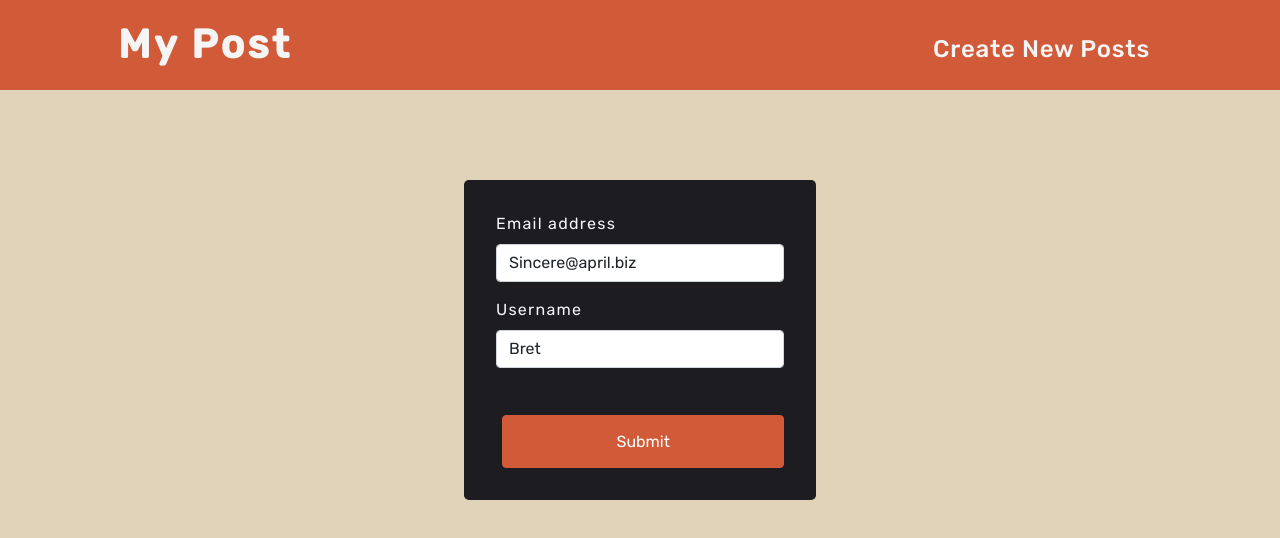
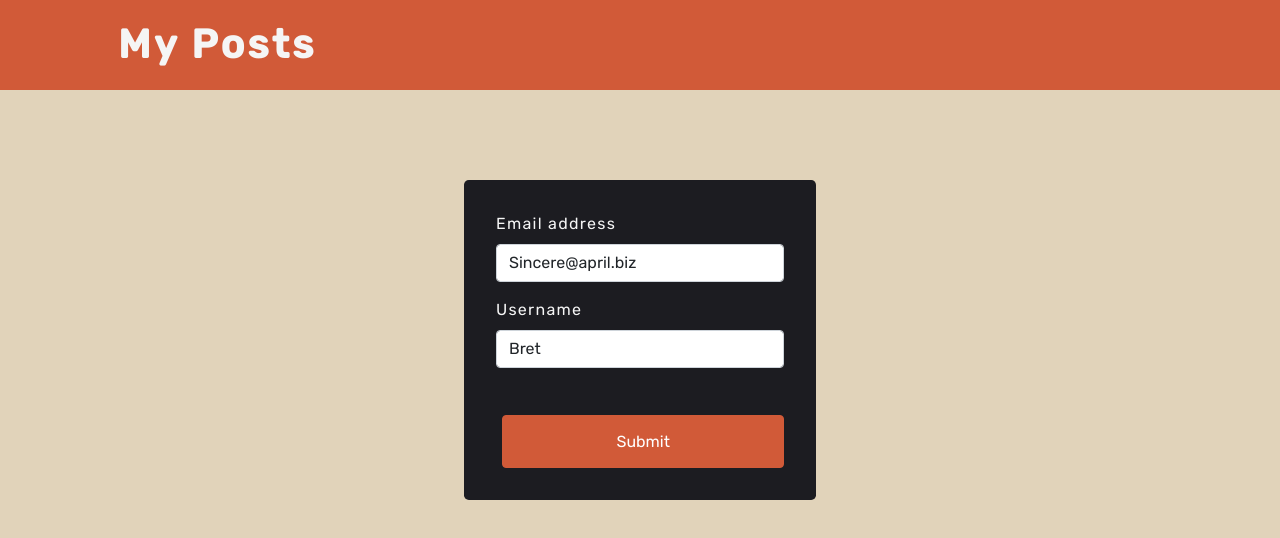
Before and after one commit to TelmaKn/My-Posts-App, a React (Create React App) app: page /login in a window 1280 px wide. Shown: the top 538 px of the page. Built offline with nearby package versions, Linux system fonts and the light colour scheme.

Commit message:
latest fixes

```diff
--- a/src/components/formLogin/FormLogin.js
+++ b/src/components/formLogin/FormLogin.js
@@ -1,10 +1,10 @@
 import React, { useEffect, useState } from "react";
-import { Formik, Form, Field, ErrorMessage } from "formik";
 import { useNavigate } from "react-router-dom";
 import { useDispatch, useSelector } from "react-redux";
-import "./formLogin.css";
+import { Formik, Form, Field, ErrorMessage } from "formik";
 import { getUser } from "../../store/user/userReducer";
 import { getUserPosts } from "../../store/posts/PostReducer";
+import "./formLogin.css";
 
 const LoginForm = () => {
   const [userData, setUserData] = useState(false);
--- a/src/components/modal/ModalForm.js
+++ b/src/components/modal/ModalForm.js
@@ -2,8 +2,8 @@ import React, { useEffect, useState } from "react";
 import { useDispatch, useSelector } from "react-redux";
 import { Modal, Button } from "react-bootstrap";
 import { Formik, Form, Field, ErrorMessage } from "formik";
+import * as postActions from "../../store/posts/PostReducer";
 import "./modalForm.css";
-import * as postActions from "../../store/posts/PostReducer";
 
 function ModalForm(props) {
   const [isLoading, setIsLoading] = useState(true);
--- a/src/components/modal/modalForm.css
+++ b/src/components/modal/modalForm.css
@@ -9,7 +9,6 @@
 .modal-title {
   margin-bottom: 1.5rem;
 }
-
 .titleInput {
   height: auto;
 }
@@ -25,17 +24,14 @@
 .modal-body-edit {
   padding-bottom: 0.5rem;
 }
-
 .comments-section {
   max-height: 300px;
   overflow-y: scroll;
 }
-
 .comments-section--title {
   font-weight: 500;
   font-size: 1rem;
 }
-
 .comments-name {
   color: #017681;
   font-size: 12px;
--- a/src/components/navbar/NavBar.js
+++ b/src/components/navbar/NavBar.js
@@ -1,11 +1,12 @@
 import React, { useState } from "react";
-import { Link } from "react-router-dom";
+import { Navbar, Container, Button } from "react-bootstrap";
+import { useSelector } from "react-redux";
+import ModalForm from "../modal/ModalForm";
 import "./navbar.css";
-import { Navbar, Container, Button } from "react-bootstrap";
-import ModalForm from "../modal/ModalForm";
 
 const NavbarMenu = () => {
   const [show, setShow] = useState(false);
+  const userId = useSelector((state) => state.user.data.id);
   const handleClose = () => setShow(false);
   const handleShow = () => setShow(true);
 
@@ -14,8 +15,9 @@ const NavbarMenu = () => {
       <Navbar className="pt-3 pb-2 background">
         <Container className="px-5 ">
           <Navbar.Brand>
-            <h1 className="pageName ">My Post</h1>
+            <h1 className="pageName ">My Posts</h1>
           </Navbar.Brand>
+          {userId && (
             <Navbar.Text>
               <Button
                 className="linkNewPost"
@@ -23,9 +25,10 @@ const NavbarMenu = () => {
                   handleShow();
                 }}
               >
-              Create New Posts
+                Create a New Post
               </Button>
             </Navbar.Text>
+          )}
         </Container>
       </Navbar>
       <ModalForm show={show} onHide={handleClose} />
--- a/src/components/navbar/navbar.css
+++ b/src/components/navbar/navbar.css
@@ -1,18 +1,15 @@
 .navbar {
   margin-bottom: 5rem;
 }
-
 .background {
   background-color: #d15a38;
 }
-
 .pageName {
   color: whitesmoke;
   font-weight: 600;
   font-size: 2.5rem;
   letter-spacing: 0.2rem;
 }
-
 .linkNewPost {
   background-color: #d15a38;
   border: none;
--- a/src/components/postList/PostList.js
+++ b/src/components/postList/PostList.js
@@ -3,8 +3,8 @@ import { useSelector } from "react-redux";
 import { Navigate } from "react-router-dom";
 import { Container, ListGroup } from "react-bootstrap";
 import Post from "./post/Post";
+import Loader from "../loader/Loader";
 import "./postList.css";
-import Loader from "../loader/Loader";
 
 const PostList = () => {
   const [isLoading, setIsLoading] = useState(true);
--- a/src/components/postList/post/Post.js
+++ b/src/components/postList/post/Post.js
@@ -4,8 +4,8 @@ import * as postActions from "../../../store/posts/PostReducer";
 import * as commentActions from "../../../store/comments/CommentReducer";
 import ModalForm from "../../modal/ModalForm";
 import { FaTrashAlt, FaEdit } from "react-icons/fa";
+import { Button } from "react-bootstrap";
 import "./post.css";
-import { Button } from "react-bootstrap";
 
 const Post = (props) => {
   const [show, setShow] = useState(false);
--- a/src/store/LocalStorage.js
+++ /dev/null
@@ -1,18 +0,0 @@
-export const loadState = () => {
-  try {
-    const serializedState = localStorage.getItem('state')
-    if (!serializedState) return undefined
-    else return JSON.parse(serializedState)
-  } catch (err) {
-    return undefined
-  }
-}
-
-export const saveState = (state) => {
-  try {
-    const serializedState = JSON.stringify(state)
-    localStorage.setItem('state', serializedState)
-  } catch (err) {
-    console.log(err)
-  }
-}
--- a/src/store/Store.js
+++ b/src/store/Store.js
@@ -2,7 +2,6 @@ import { configureStore } from "@reduxjs/toolkit";
 import PostReducer from "./posts/PostReducer";
 import CommentReducer from "./comments/CommentReducer";
 import userReducer from "./user/userReducer";
-import { loadState, saveState } from "./LocalStorage";
 
 const store = configureStore({
   reducer: {
@@ -12,8 +11,4 @@ const store = configureStore({
   },
 });
 
-store.subscribe(() => {
-  saveState(store.getState());
-});
-
 export default store;
```
Also changed, not shown: src/components/postList/post/post.css (+0 -7 lines). Lines whose indentation alone changed are shown as unchanged.
